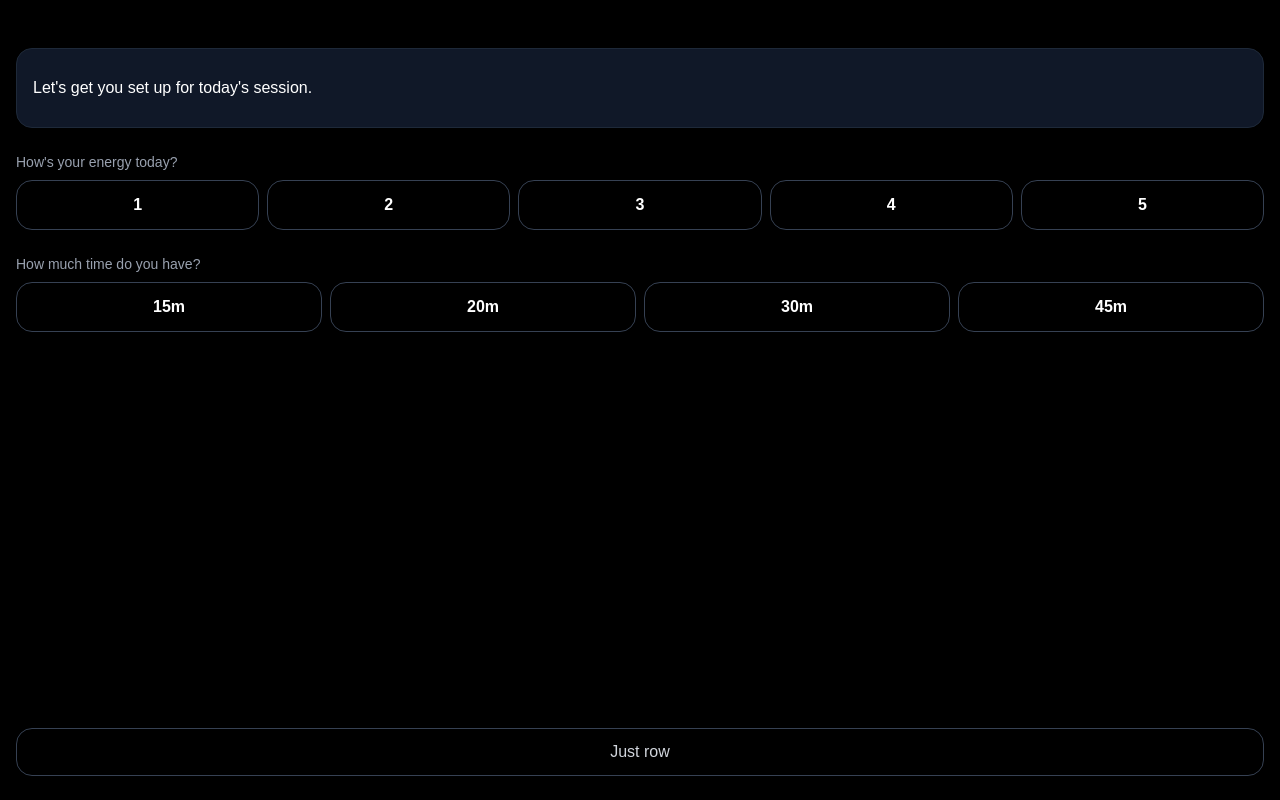
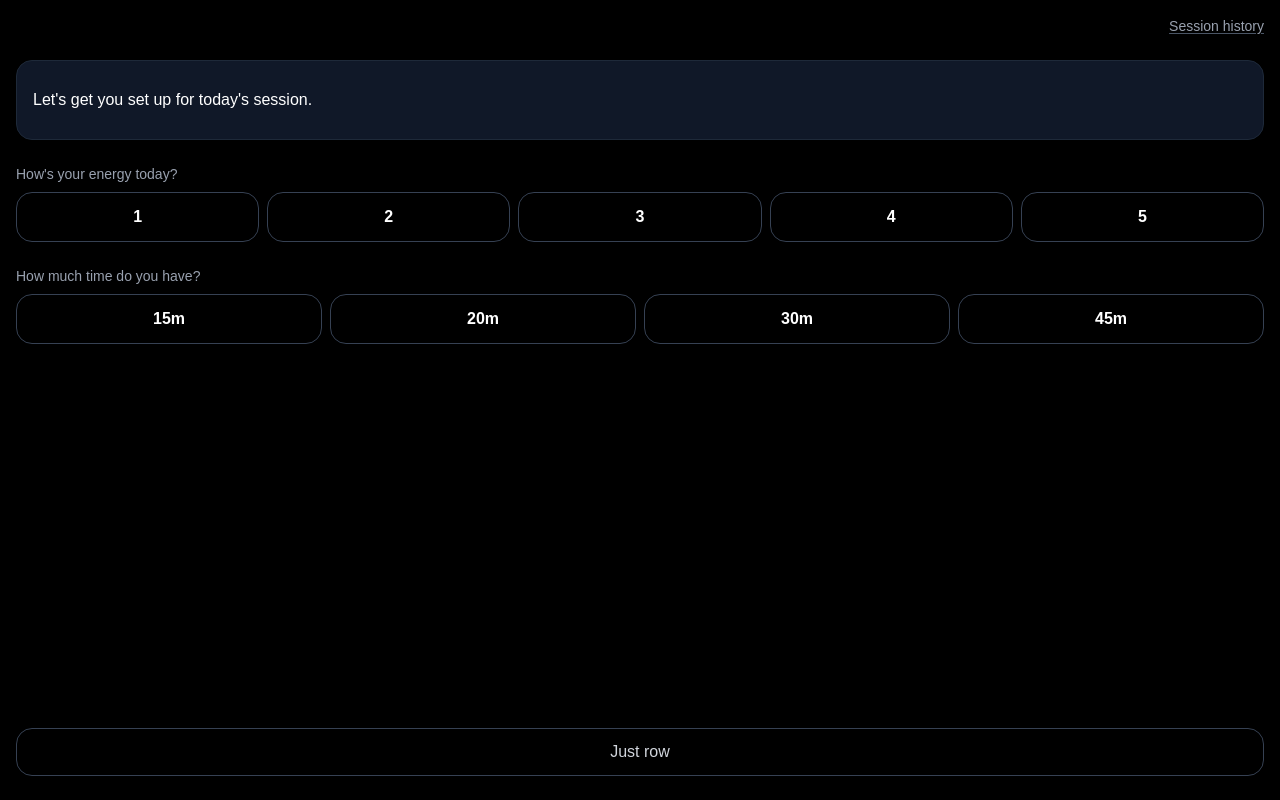
Before and after one commit to johnzilla/rowai, a Next.js app: page /checkin in a window 1280 px wide. Built offline with nearby package versions, Linux system fonts and the light colour scheme; no server answers.

Commit message:
feat(03-03): add session history link to check-in screen
- Adds 'Session history' link top-right of CheckinScreen (D-06)
- Subtle gray-400 small text, does not interfere with check-in flow
- href=/history navigates to the new history page

```diff
--- a/src/components/checkin/CheckinScreen.tsx
+++ b/src/components/checkin/CheckinScreen.tsx
@@ -176,8 +176,18 @@ export function CheckinScreen() {
 
   return (
     <div className="flex flex-col min-h-screen bg-black text-white px-4 pt-safe-top pb-safe-bottom">
+      {/* History link (D-06) */}
+      <div className="flex justify-end pt-4">
+        <a
+          href="/history"
+          className="text-gray-400 text-sm underline underline-offset-2 decoration-gray-600 hover:text-gray-300 transition-colors"
+        >
+          Session history
+        </a>
+      </div>
+
       {/* Coach greeting at top */}
-      <div className="flex-1 flex flex-col justify-start pt-12 gap-6">
+      <div className="flex-1 flex flex-col justify-start pt-6 gap-6">
         {/* Greeting */}
         <div className="rounded-2xl bg-gray-900 border border-gray-800 p-4 min-h-[80px] flex items-center">
           {isLoadingGreeting ? (
```
